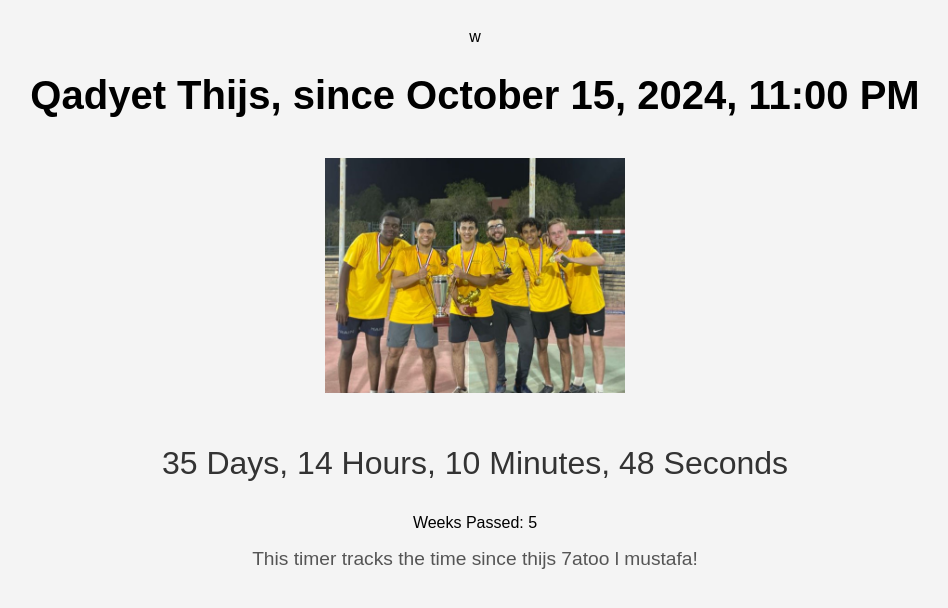
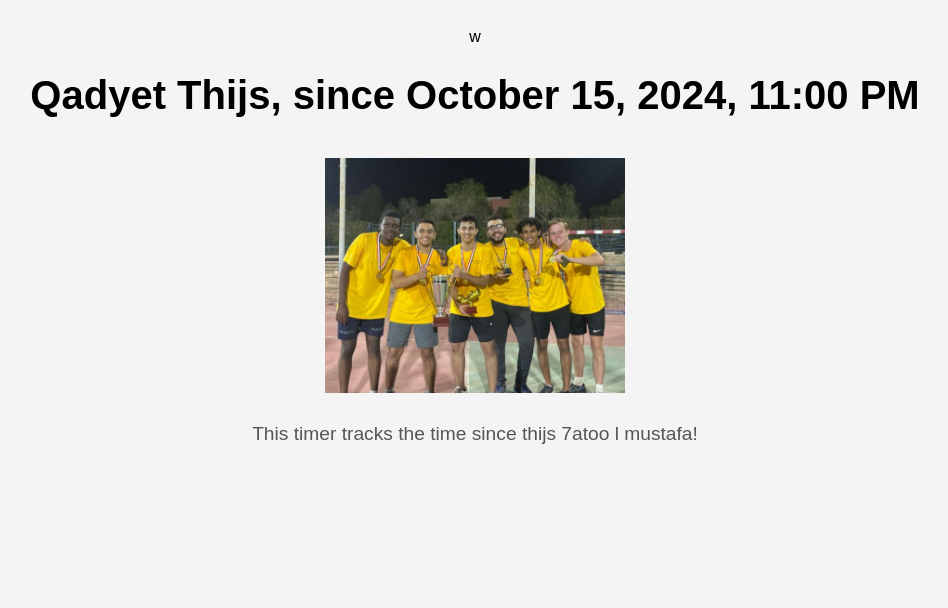
Before and after one commit to mego74/Qadyat-Thijs, a plain HTML site: page index.html in a window 1280 px wide. Shown: the whole page, without its empty margins (165-1113 px from the left). Drawn offline with Linux system fonts and the light colour scheme.

Commit message:
Update index.html

```diff
--- a/index.html
+++ b/index.html
@@ -34,8 +34,6 @@ w<!DOCTYPE html>
 <body>
     <h1>Qadyet Thijs, since October 15, 2024, 11:00 PM</h1>
     <img src="thijs.jpg" alt="test">
-    <p class="timer" id="timer">Loading...</p>
-    <p class="weeks" id="weeks">Loading weeks...</p>
     <p class="description">This timer tracks the time since thijs 7atoo l mustafa!</p>
 
     <script>
```
